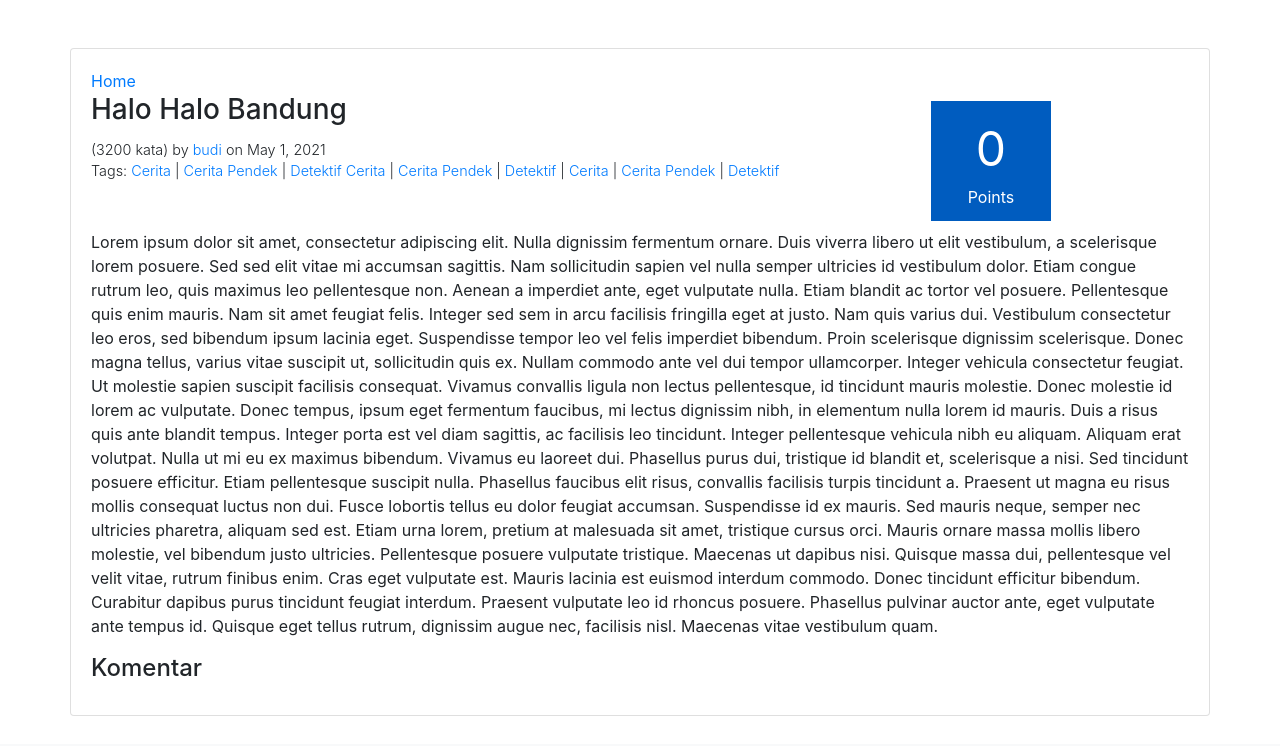
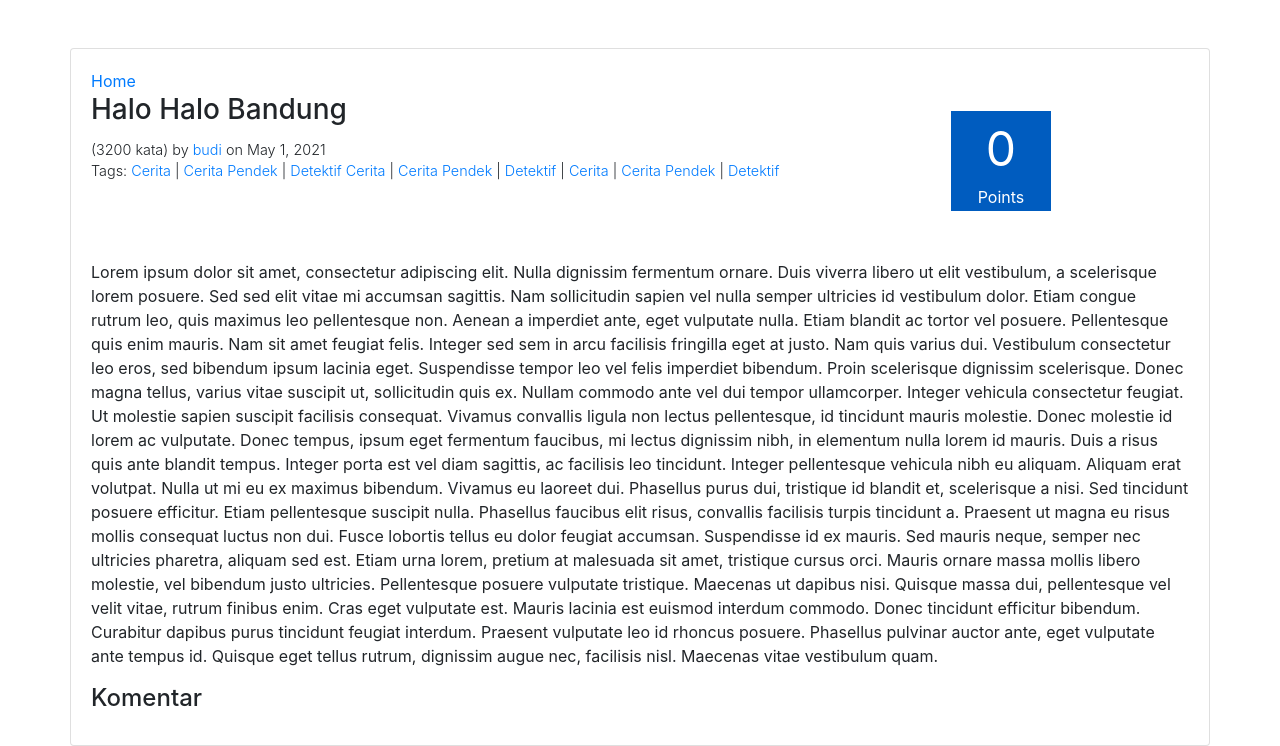
Before and after one commit to ristiriantoadi/django-bagi-cerita, a Django app: page /stories/4 in a window 1280 px wide. Shown: the part 56-802 px from the top of the page. Before the commit the page ends 772 px from the top, so only its background shows below. Run offline with Django 3.2, Linux system fonts and the light colour scheme; data comes from the database, SQL or seed files in the repository; both versions use the stored data as it was after the commit; some libraries are stand-ins or nearby versions.

Commit message:
change css for the rating system

```diff
--- a/static/style.css
+++ b/static/style.css
@@ -11,8 +11,8 @@
 }
 .score-box.story-page{
     /* font-size: 24px; */
-    height: 120px;
-    width: 120px;
+    height: 100px;
+    width: 100px;
 }
 
 .points-number{
@@ -54,6 +54,7 @@
     justify-content: space-between;
     padding-right: 130px;
     align-items: center;
+    margin-bottom: 30px;
 }
 
 .text-story-info{
--- a/templates/story/story.html
+++ b/templates/story/story.html
@@ -65,7 +65,7 @@
                             {% endif %}
                         {% endif %}
                         {% for comment in comments %}
-                            <div class="ml-5 comment mb-2">
+                            <div class="comment mb-2">
                                 <h6 class="user font-weight-bold">{{comment.user.username}}</h6>
                                 <span class="date font-weight-light">(26-08-2020)</span>
                                 <span class="rating">
@@ -74,7 +74,7 @@
                                 <p class="content">{{comment.content}}</p>
                                 <div class="login-to-comment">
                                     {% if request.user.is_authenticated %}
-                                        <!-- this below is the reply button and the reply box -- i will use django if here -->
+                                        <!-- this below is the reply button and the reply box-->
                                         <button onclick="showReplyBox(this)" type="button" data-target="reply-box-1" class="btn btn-link">Reply</button>
                                         <form class="reply-box" id="reply-box-1">
                                             <div class="form-group no-gutters">
```
Also changed, not shown: db.sqlite3.
